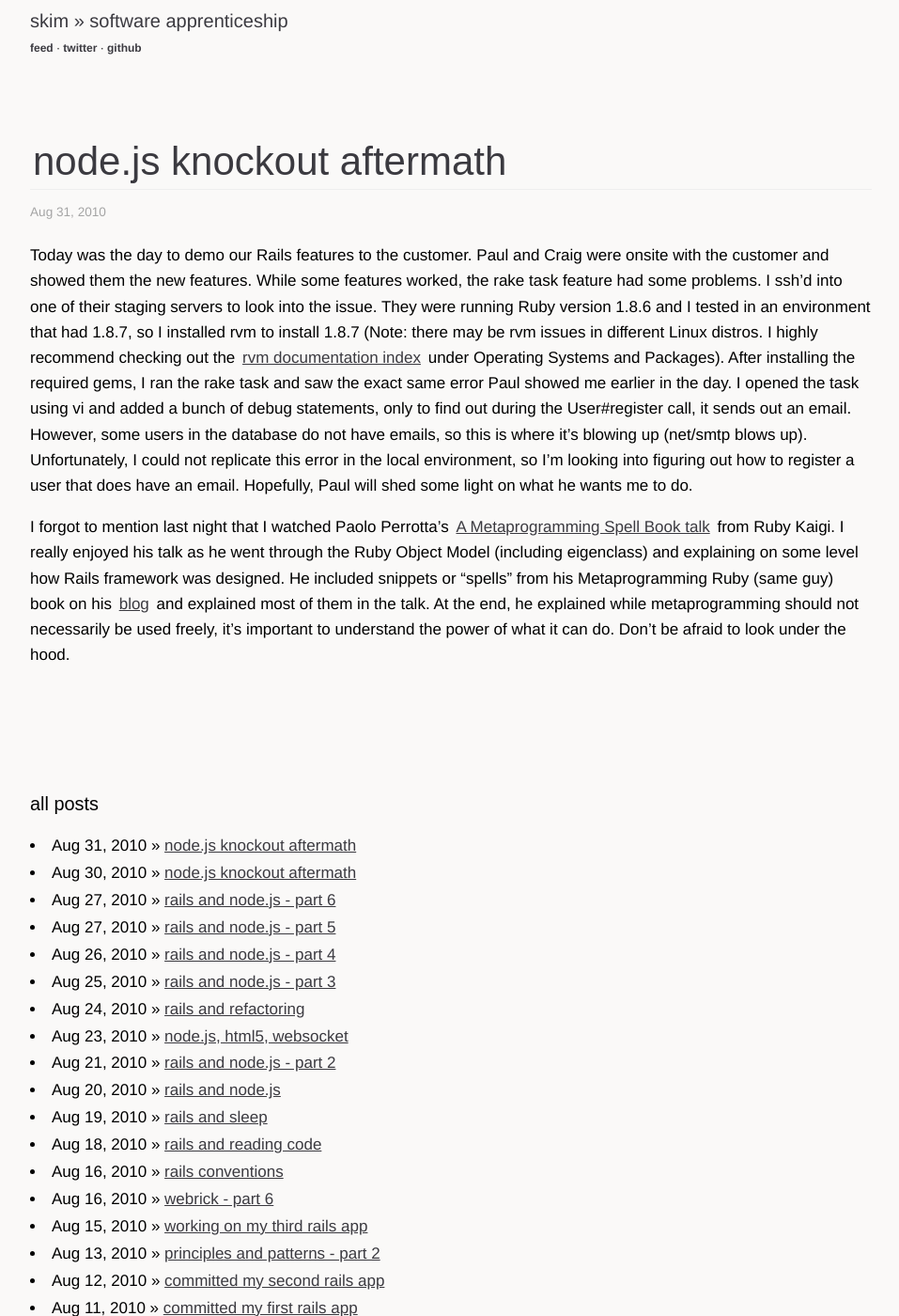
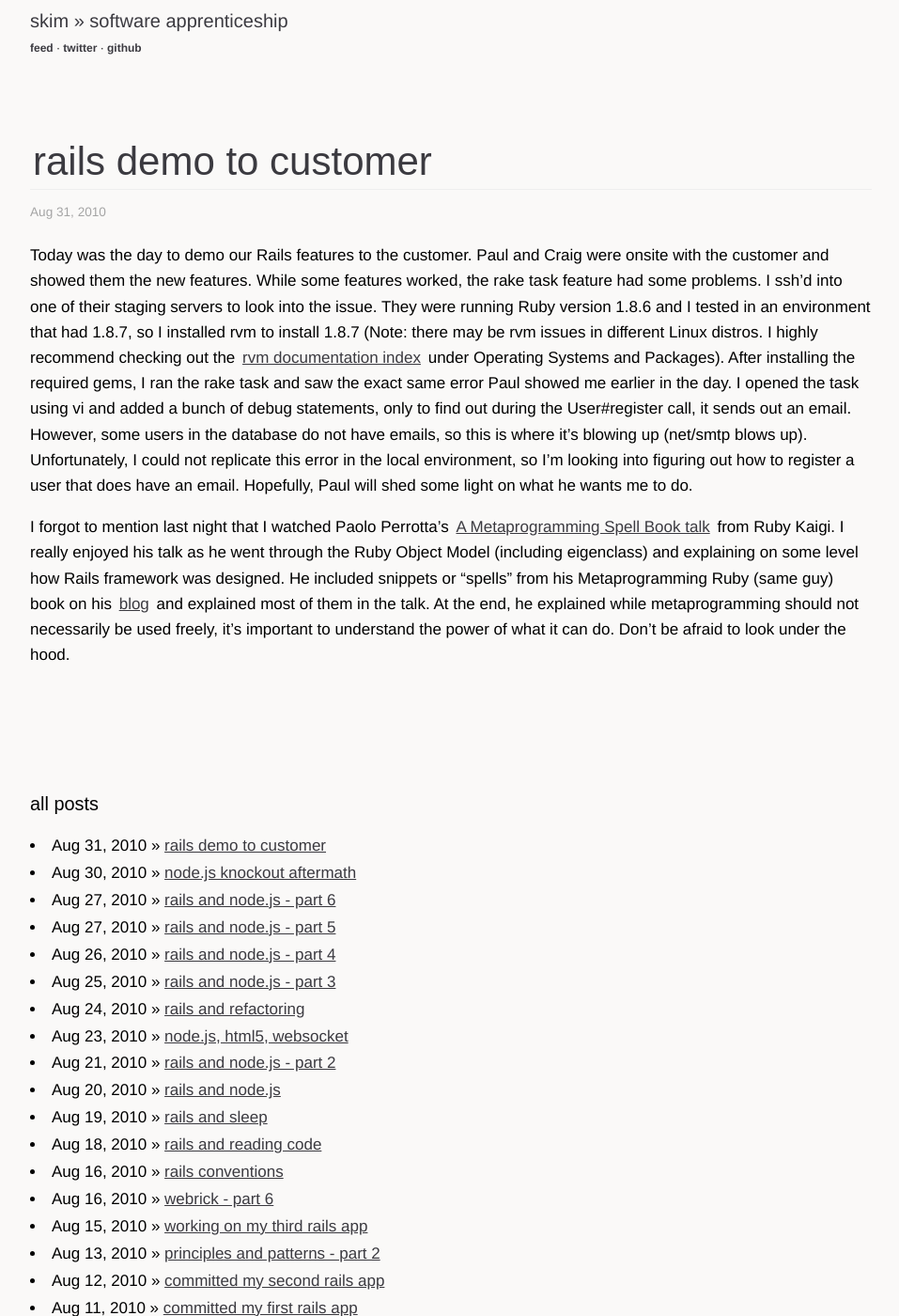
Before and after one commit to sl4m/skim.cc, a Jekyll site: the page built from _posts/2010-08-30-rails-demo-to-customer.markdown, in a window 1280 px wide and 1400 px high. Shown: the whole window at 94% size, without its empty margins (160-1117 px from the left). Built offline with Jekyll 4.4.1, drawn with Linux system fonts in a browser that asks for light colours; comment, search, counter and statistics services are not loaded.

Commit message:
updated post title

```diff
--- a/_posts/2010-08-30-rails-demo-to-customer.markdown
+++ b/_posts/2010-08-30-rails-demo-to-customer.markdown
@@ -1,6 +1,6 @@
 ---
 layout: post
-title: node.js knockout aftermath
+title: rails demo to customer
 date: 2010-08-30 23:59:00 -05:00
 categories:
   -- software craftsmanship
```
